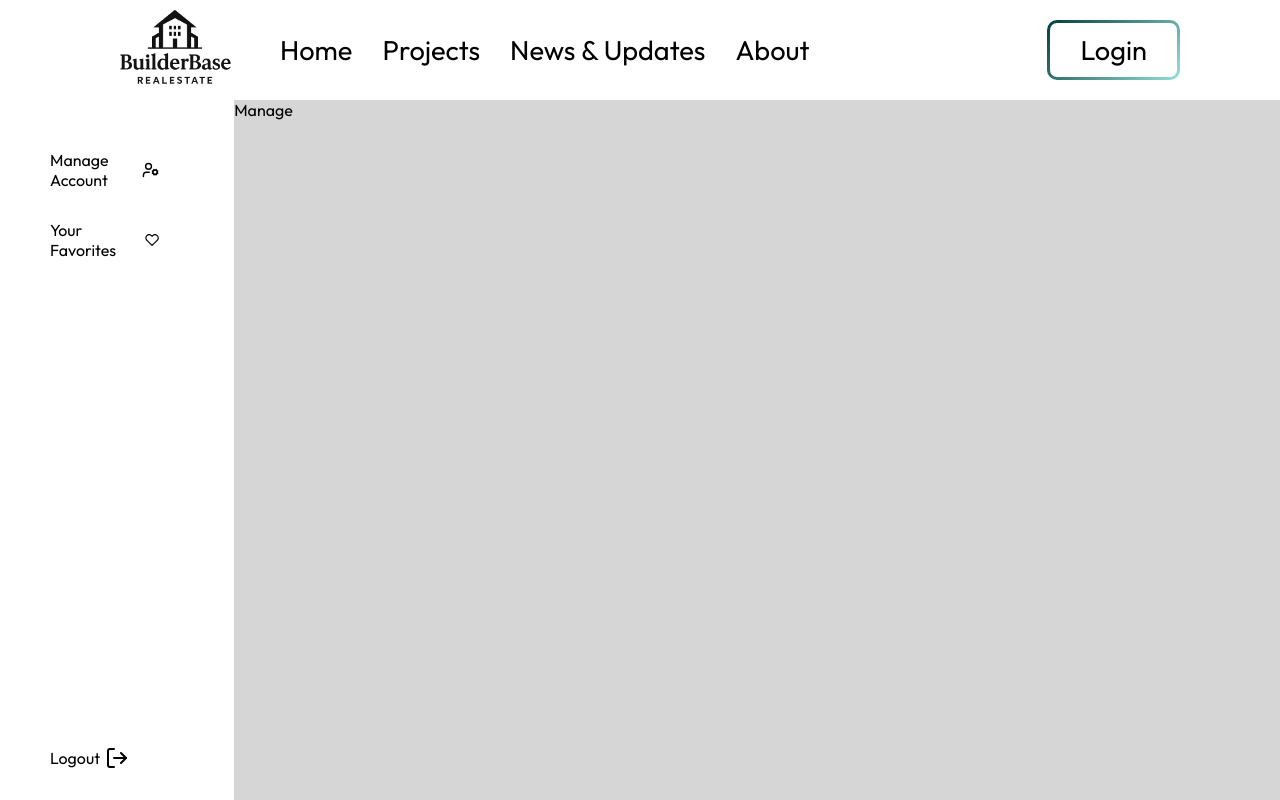
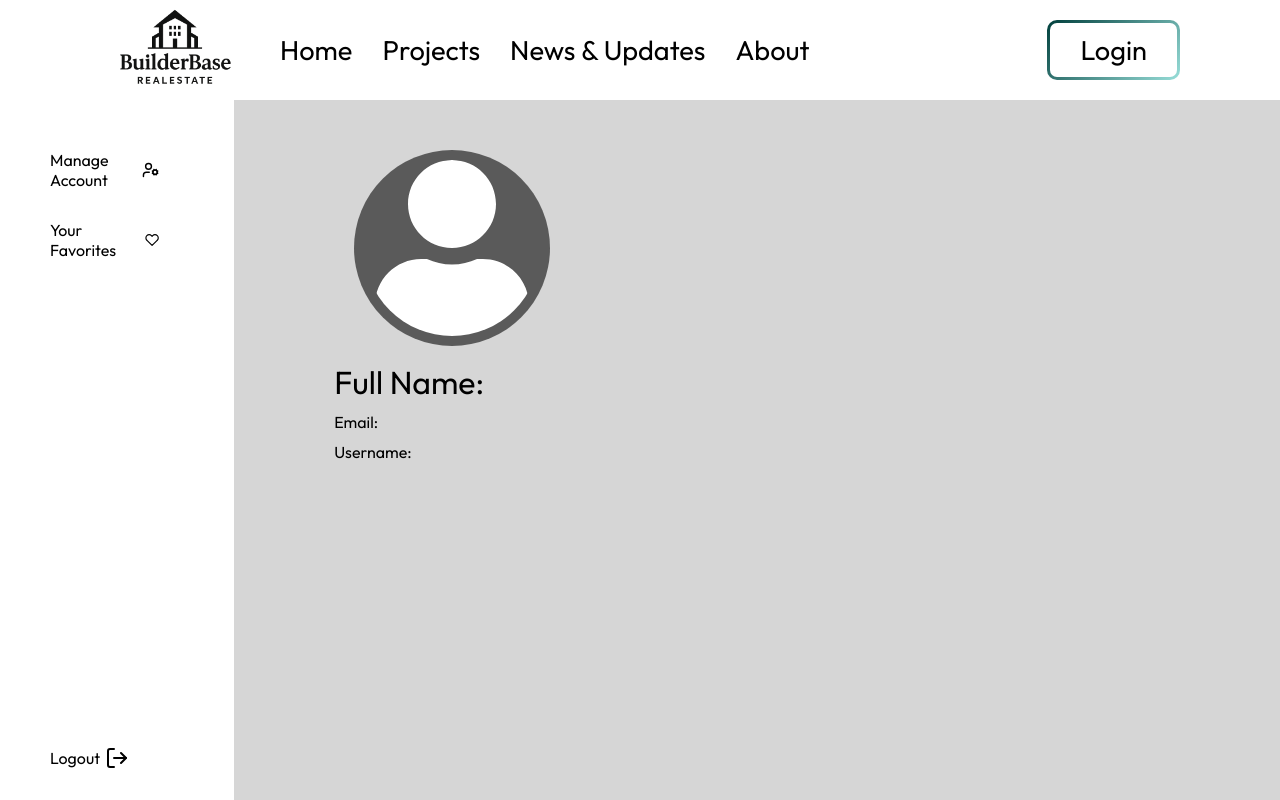
Before and after one commit to izzy-Ti/Builder-base, a React (Vite) app in the folder client/: page /dashboard in a window 1280 px wide. Shown: the top 800 px of the page. Built offline with nearby package versions, Linux system fonts and the light colour scheme; no server answers.

Commit message:
Manage profile section

```diff
--- a/client/src/components/Dash/Dash.jsx
+++ b/client/src/components/Dash/Dash.jsx
@@ -7,15 +7,29 @@ import { UserCog } from 'lucide-react';
 import { LogOut } from 'lucide-react';
 import axios from 'axios'
 import { useNavigate } from 'react-router-dom'
+import { FaUser } from 'react-icons/fa';
 
 
 
 const Dash = () => {
     const navigate = useNavigate()
+    const [user, setuser] = useState([])
     const [toaster,settoaster] = useState(null)
     const [message,setmessage] = useState('')
     const [favs, setfavs] = useState('')
     const [fav, setfav] = useState(false)
+
+    useEffect(()=>{
+      const fetch = async ()=>{
+        try{
+          const response = await axios.get('http://localhost:4000/user/fetch', {withCredentials: true})
+          setuser(response.data.user)
+        } catch (error){
+          console.log('fetching error')
+        }
+      }
+      fetch();
+    },[])
     useEffect(()=>{
         const viewfavs = async () =>{
         const response = await axios.get('http://localhost:4000/user/viewfav')
@@ -62,7 +76,14 @@ const Dash = () => {
             {fav? (
                 <p>{favs}</p>
             ):(
-                <p>Manage</p>
+              <>
+                    <h2><FaUser className='user_icon_dash' /></h2>
+                    <div className='user_profile'>
+                        <h4>Full Name: {user.fullname} </h4>
+                        <p>Email: {user.email}</p>
+                        <p>Username: {user.username}</p>
+                    </div>
+              </>
             )}
         </div>
     </div>
--- a/client/src/components/Dash/dash.css
+++ b/client/src/components/Dash/dash.css
@@ -23,3 +23,24 @@
     gap: 5px;
     cursor: pointer;
 }
+.user_profile{
+    margin: 10px 100px;
+    display: flex;
+    align-items: start;
+    flex-direction: column;
+    gap: 10px;
+}
+.user_profile h4{
+    font-size: 2rem;
+}.user_profile p{
+    font-size: 1rem;
+}
+.user_icon_dash{
+    margin: 0px 120px;
+    margin-top: 50px;
+    color: white;
+    background-color: rgba(0, 0, 0, 0.575);
+    padding: 10px 10px;
+    border-radius: 50%;
+    font-size: 11rem;
+}
--- a/client/src/components/Featured/Featured.jsx
+++ b/client/src/components/Featured/Featured.jsx
@@ -9,8 +9,15 @@ import { FaMapMarkerAlt, FaClock,FaArrowDown, FaArrowUp  } from 'react-icons/fa'
 const Featured = () => {
     const [futured, setfutured] = useState([])
     const [show, setshow] = useState(false)
-    const [slice, setslice] = useState(``)
-
+    const [buildingid, setbuildingid] = useState('')
+      const addfav = async () =>{
+        const response = await axios.get('http://localhost:4000/user/addfav',{buildingid},{withCredentials: true})
+        if(!response.data.building){
+          setfavs('There is no favorites')
+        } else {
+          setfavs(response.data.building)
+        }
+      }
     useEffect(()=>{
         const features = async () =>{
             const response = await axios.get('http://localhost:4000/building/view')
```
Also changed, not shown: 1 other file (tests, documents, lock files or other folders).
